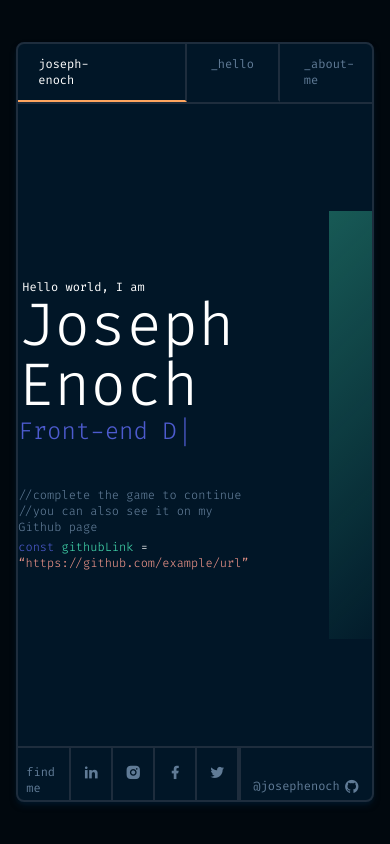
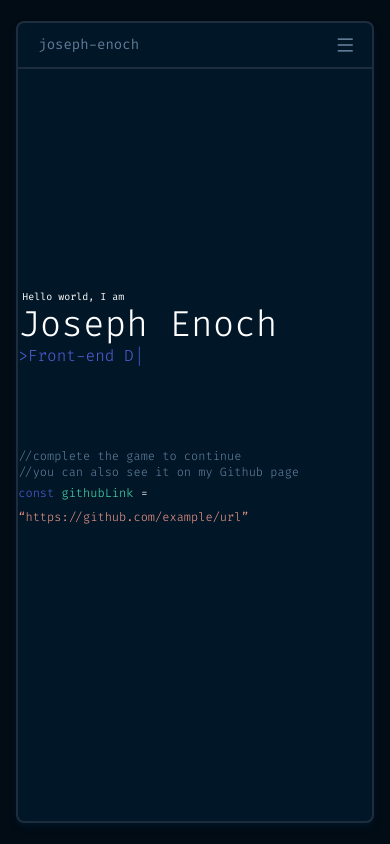
Before and after one commit to Josephenoch/josephenoch, a Next.js app: page / in a window 390 px wide. Built offline with nearby package versions, Linux system fonts and the light colour scheme.

Commit message:
:sparkles: made the layout mobile responsive

```diff
--- a/components/Layout.jsx
+++ b/components/Layout.jsx
@@ -1,41 +1,13 @@
-import React from 'react'
-import { PageTitle } from '../components/PageTitle'
+import React,{useState} from 'react'
 import { SocialIcon } from './SocialIcon'
 import Link from "next/link"
+import { NavBar } from './NavBar'
 
 export const Layout = ({children}) => {
-  const upperPages =[
-    {
-      title:"joseph-enoch",
-      userName:true,
-      lastItem:false,
-      notLink:true
-    },
-    {
-      title:"hello",
-      userName:false,
-      lastItem:false,
-      notLink:false
-    },
-    {
-      title:"about-me",
-      userName:false,
-      lastItem:false,
-      notLink:false
-    },
-    {
-      title:"projects",
-      userName:false,
-      lastItem:false,
-      notLink:false
-    },
-    {
-      title:"contact-me",
-      userName:false,
-      lastItem:true,
-      notLink:false
+  const [nav, setNav] = useState(false)
+  const handleNav = () =>{
+      setNav(prev=> !prev)
   }
-  ]
 
   const socials = [
     {
@@ -56,15 +28,16 @@ export const Layout = ({children}) => {
     }
   ]
   return (
-    <div className="bg-primary  w-full h-screen flex justify-center items-center font-headline text-white">
-        <div className="w-11/12 relative bg-primary-lighter rounded-lg overflow-hidden shadow-md shadow-primary-lighter border-lines border-2 h-90per">
-          <div className="border-b-2 border-b-lines flex">
-            {upperPages.map(page=>
-              <PageTitle key={page.title} notLink={page.notLink} pageTitle={page.title} userName={page.userName} lastItem={page.lastItem} />
-              )}
+    <div className="bg-primary-dark  w-full h-screen flex justify-center items-center font-headline text-white">
+      <div className="w-11/12 relative bg-primary-lighter rounded-lg overflow-hidden shadow-md shadow-primary-lighter border-lines border-2 h-[95%] lg:h-[90%]">
+        <div className="border-b-2 border-b-lines flex flex-col lg:flex-row">
+            <NavBar
+              nav={nav}
+              handleNav={handleNav}
+            />
         </div>
-            <div className="max-h-85per h-85per overflow-auto  text-white">{children}</div>
-          <div className="border-t-2 absolute border-t-lines flex w-full">
+
+        <div className={`border-t-2 absolute bottom-0 border-t-lines flex w-full ${nav?"flex":"hidden lg:flex"}`}>
           <Link href="" >
             <a className="text-secondary text-xs inline-block border-r-2 hover:text-white border-r-lines px-2 py-3 hover:border-b-accent border-b-primary-lighter hover:transition-[border] ease-in-out border-b-2">
                 <h1 className=" mt-1">find me on:</h1>
@@ -76,11 +49,15 @@ export const Layout = ({children}) => {
               )
           }
           <a target="_blank" href={"https://github.com/josephenoch"} rel="noreferrer" className={` text-secondary hover:text-white  flex items-center last:ml-auto border-r-0 border-l-2 border-l-lines px-3  py-3 hover:border-b-accent border-b-primary-lighter hover:transition-[border] ease-in-out border-b-2  `}>
-              <span className='text-xs block mr-1'>@josephenoch </span> <i className="ri-github-fill"></i>
+            <span className='text-xs mr-1 hidden lg:inline'>@josephenoch </span> <i className="ri-github-fill"></i>
           </a>
         </div>
+        <div className={` overflow-auto max-h-[85%] h-[85%] text-white `}>
+          <div className={`max-h-full h-full ${nav?"hidden lg:block":"block"}`}>
+            {children}
           </div>
-
+        </div>
+      </div>
 
     </div>
   )
--- /dev/null
+++ b/components/NavBar.jsx
@@ -0,0 +1,41 @@
+import Link from 'next/link'
+
+import React from 'react'
+
+
+export const NavBar = ({nav, handleNav}) => {
+
+  return (
+    <>
+        <div className="flex w-full lg:w-[15%]">
+            <h1 className=" text-sm lg:text-xs lg:border-b-2 lg:border-b-primary-lighter lg:border-r-2 lg:border-r-lines pr-24 pl-5 w-[85%] lg:w-fit text-secondary inline-block px-6 py-3">joseph-enoch</h1>
+
+            <button onClick={handleNav} className="flex justify-center w-[15%] items-center text-[20px] text-secondary lg:hidden">
+                {nav?<i class="ri-close-line"></i>:<i class="ri-menu-line"></i>}
+            </button>
+        </div>
+        <div className={`w-full lg:w-[85%] flex-col lg:flex-row ${nav?"flex":"hidden lg:flex"}`} >
+            <Link href="/">
+                <a className={`lg:border-t-0 border-t-2 border-t-lines text-sm lg:text-xs lg:border-b-2 lg:border-r-2 lg:border-r-lines lg:w-fit lg:block hover:border-b-accent  hover:transition-[border] ease-in-out border-b-primary-lighter hover:text-white px-6 py-4 lg:py-3`}>
+                    _hello
+                </a>
+            </Link>
+            <Link href="about-me">
+                <a className={`lg:border-t-0 border-t-2 border-t-lines text-sm lg:text-xs lg:border-b-2 lg:border-r-2 lg:border-r-lines  w-full lg:w-fit hover:border-b-accent  hover:transition-[border] ease-in-out border-b-primary-lighter hover:text-white px-6 py-4 lg:py-3`}>
+                    _about-me
+                </a>
+            </Link>
+            <Link href="projects">
+                <a className={`lg:border-t-0 border-t-2 border-t-lines text-sm lg:text-xs lg:border-b-2 lg:border-r-2 lg:border-r-lines  w-full lg:w-fit hover:border-b-accent  hover:transition-[border] ease-in-out border-b-primary-lighter hover:text-white px-6 py-4 lg:py-3`}>
+                    _projects
+                </a>
+            </Link>
+            <Link href="contact-me">
+                <a className={`lg:border-t-0 border-t-2 last:ml-auto border-t-lines text-sm lg:text-xs lg:border-b-2  lg:border-r-0 w-full lg:w-fit lg:border-l-2 lg:border-l-lines hover:border-b-accent  hover:transition-[border] ease-in-out border-b-primary-lighter hover:text-white px-6 py-4 lg:py-3`}>
+                    _contact-me
+                </a>
+            </Link>
+        </div>
+    </>
+  )
+}
--- a/components/PageTitle.jsx
+++ b/components/PageTitle.jsx
@@ -9,16 +9,13 @@ import React from 'react'
 export const PageTitle = ({pageTitle, userName, lastItem, notLink}) => {
   const router= useRouter()
   const styles = {
-      rightPadding:userName ? "pr-24" : "",
-      leftPadding:userName? "pl-5":"",
-      contactStyle:lastItem? "last:ml-auto border-r-0 border-l-2 border-l-lines" : " border-r-2 border-r-lines",
-      activeStyle: router.pathname===`/${pageTitle}`|| (router.pathname==="/" && notLink)? "border-b-accent text-white":"hover:border-b-accent  hover:transition-[border] ease-in-ou border-b-primary-lighter text-secondary"
+      activeStyle: router.pathname===`/${pageTitle}`|| (router.pathname==="/" && notLink)? "lg:border-b-2 border-b-accent lg:text-white":"hover:border-b-accent  hover:transition-[border] ease-in-ou border-b-primary-lighter text-secondary"
   }
   return (
 
     <>
         <Link href={!notLink ? `/${pageTitle}` : "/" }>
-            <a className={`border-b-2  ${styles.activeStyle} t ${styles.rightPadding} ${styles.contactStyle} ${styles.leftPadding} hover:text-white  inline-block px-6 py-3   `}>
+            <a className={`border-b-2  ${styles.activeStyle} ${styles.contactStyle} ${styles.username}  hover:text-white  inline-block px-6 py-3   `}>
                 <h1 className=" text-xs">{userName?pageTitle.toLowerCase():`_${pageTitle.toLowerCase()}`}</h1>
             </a>
         </Link>
--- /dev/null
+++ b/components/SnakeGame.jsx
@@ -0,0 +1,7 @@
+import React from 'react'
+
+export const SnakeGame = () => {
+  return (
+    <div>SnakeGame</div>
+  )
+}
--- a/pages/index.jsx
+++ b/pages/index.jsx
@@ -14,12 +14,12 @@ export default function Home() {
       </Head>
 
 
-      <div className="flex justify-center items-center h-full ">
-        <div className='pr-20'>
-          <h1 className="text-xs pl-1">Hello world, I am </h1>
-          <h1 className="text-6xl font-thin">Joseph Enoch</h1>
-          <h1 ref={typewriterRef} className="text-2xl font-thin text-secondary-purple flex align-baseline">
-             {<Typewriter
+      <div className="flex justify-center items-center h-full">
+        <div className="lg:space-y-2">
+          <h1 className="text-[10px] lg:text-xs pl-1">Hello world, I am </h1>
+          <h1 className="text-4xl lg:text-6xl font-thin">Joseph Enoch</h1>
+          <h1 ref={typewriterRef} className="text-md lg:text-2xl font-thin text-secondary-purple flex align-baseline">
+             {">"}{<Typewriter
                 options={{
                   strings: ['Front-end Developer', 'UX Designer', 'Data Science Enthusiast'],
                   autoStart: true,
@@ -27,22 +27,20 @@ export default function Home() {
                 }}
              />}
           </h1>
-          <h1 className="mt-10 text-xs font-thin text-secondary">  {"//complete the game to continue"}</h1>
-          <h1 className="text-xs font-thin text-secondary"> {"//you can also see it on my Github page"}</h1>
-          <h1 className="mt-1 text-xs font-thin">
-            <span className="text-secondary-purple">const   </span>
-            <span className="text-accent-green">githubLink </span>
-            =
-            <span className="text-accent-orange"> {"“https://github.com/example/url”"}</span>
-          </h1>
-
-
-
-
+          <div>
+              <h1 className="mt-20 sm:mt-10 text-xs font-thin text-secondary">  {"//complete the game to continue"}</h1>
+              <h1 className="text-xs font-thin text-secondary"> {"//you can also see it on my Github page"}</h1>
+              <a href="https://github.com/josephenoch" target="_blank" rel="nonreferrer"className="mt-1 text-xs font-thin">
+                <span className="text-secondary-purple">const   </span>
+                <span className="text-accent-green">githubLink </span>
+                =
+                <span className="text-accent-orange"> {"“https://github.com/example/url”"}</span>
+              </a >
+          </div>
         </div>
         <div style={{
           background:"linear-gradient(135deg, rgba(67, 217, 173,0.7), rgba(23, 85, 83,0.2))"
-        }}className=" w-1/4 h-4/6 opacity-50 shadow-[_116px_85px_66px_-54px_rgba(77,91,206,0.3),_-59px_-99px_81px_-41px_rgba(67,217,173,0.64);]">
+        }}className=" ml-20 hidden lg:block w-1/4 h-3/4 opacity-50 shadow-[_116px_85px_66px_-54px_rgba(77,91,206,0.3),_-59px_-99px_81px_-41px_rgba(67,217,173,0.64);]">
 
         </div>
 
--- a/tailwind.config.js
+++ b/tailwind.config.js
@@ -8,8 +8,9 @@ module.exports = {
       colors:{
         primary:{
           DEFAULT:"#01080E",
-          light:"#011627",
-          lighter:"#011627"
+          light:"#011221",
+          lighter:"#011627",
+          dark:"#010C15"
         },
         secondary:{
           DEFAULT:"#607B96",
@@ -31,13 +32,6 @@ module.exports = {
       fontFamily:{
         headline:"Fira Code, monospace"
       },
-      spacing: {
-        '90per': '90%',
-        "10per": "10%",
-        "5per":"5%",
-        "85per":"85%"
-
-      },
     },
   },
   plugins: [],
```
Lines whose indentation alone changed are shown as unchanged.
